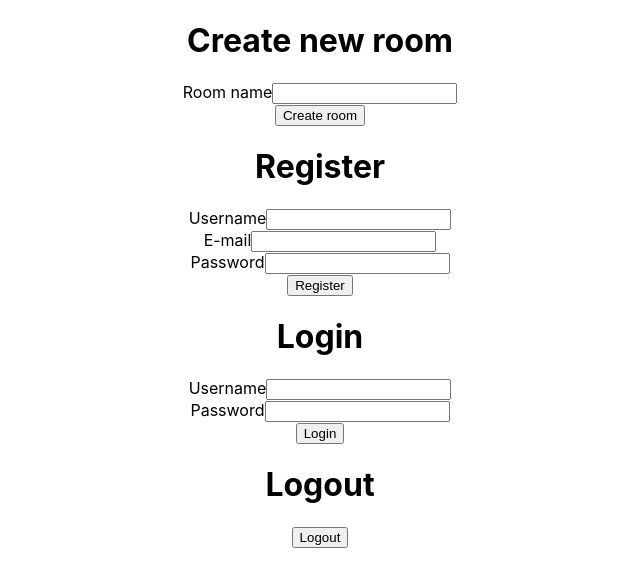
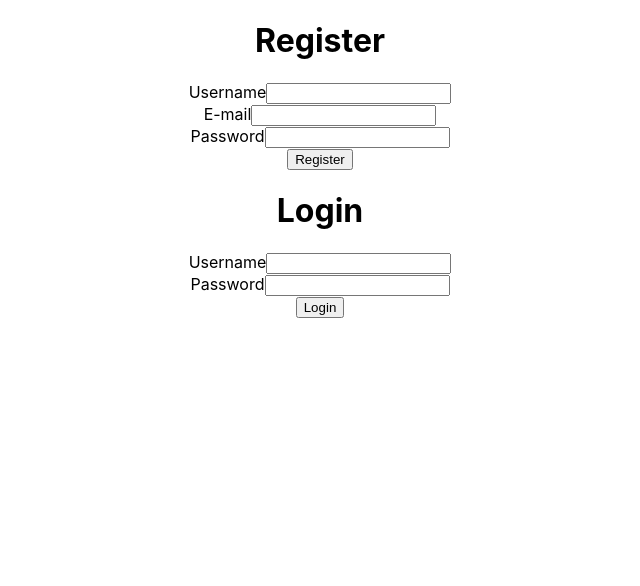
Before and after one commit to JinLisek/ahoy, a React (Create React App) app in the folder ahoy_frontend/: page / in a window 1280 px wide. Shown: the top 586 px of the page, without its empty margins (320-960 px from the left). Built offline with nearby package versions, Linux system fonts and the light colour scheme.

Commit message:
Frontend: show/hide register, login, logout, createroom components basing on userInfo (authentication) state

```diff
--- a/ahoy_frontend/src/components/Home.js
+++ b/ahoy_frontend/src/components/Home.js
@@ -1,4 +1,6 @@
 import React from "react";
+
+import { connect } from "react-redux";
 
 import CreateRoom from "./CreateRoom";
 import Register from "./Register";
@@ -8,11 +10,16 @@ import Logout from "./Logout";
 const Home = (props) => {
   return (
     <div>
-      <CreateRoom history={props.history} />
-      <Register />
-      <Login />
-      <Logout />
+      {props.userInfo === null ? <Register /> : null}
+      {props.userInfo === null ? <Login /> : null}
+      {props.userInfo !== null ? <CreateRoom history={props.history} /> : null}
+      {props.userInfo !== null ? <Logout /> : null}
     </div>
   );
 };
-export default Home;
+
+const mapStateToProps = (state) => {
+  const { userInfo } = state;
+  return { userInfo };
+};
+export default connect(mapStateToProps)(Home);
--- a/ahoy_frontend/src/components/Login.js
+++ b/ahoy_frontend/src/components/Login.js
@@ -2,8 +2,12 @@ import axios from "axios";
 import Cookies from "universal-cookie";
 import React from "react";
 
+import { connect } from "react-redux";
+
 import Form from "react-bootstrap/Form";
 import Button from "react-bootstrap/Button";
+
+import { loginUser } from "../redux-stuff/actions";
 
 class Login extends React.Component {
   constructor(props) {
@@ -43,6 +47,7 @@ class Login extends React.Component {
       });
       const { data } = await loginResp;
       console.log("Logged in: ", data);
+      this.props.loginUser(data);
     } catch (err) {
       if (err.response) {
         const errResp = err.response;
@@ -72,4 +77,5 @@ class Login extends React.Component {
     );
   };
 }
-export default Login;
+
+export default connect(null, { loginUser })(Login);
--- a/ahoy_frontend/src/components/Logout.js
+++ b/ahoy_frontend/src/components/Logout.js
@@ -2,8 +2,12 @@ import axios from "axios";
 import Cookies from "universal-cookie";
 import React from "react";
 
+import { connect } from "react-redux";
+
 import Form from "react-bootstrap/Form";
 import Button from "react-bootstrap/Button";
+
+import { logoutUser } from "../redux-stuff/actions";
 
 class Logout extends React.Component {
   onSubmit = async (event) => {
@@ -25,6 +29,7 @@ class Logout extends React.Component {
       });
       const { data } = await logoutResp;
       console.log("Logout response: " + data);
+      this.props.logoutUser();
     } catch (err) {
       if (err.response) {
         const errResp = err.response;
@@ -46,4 +51,5 @@ class Logout extends React.Component {
     );
   };
 }
-export default Logout;
+
+export default connect(null, { logoutUser })(Logout);
```
